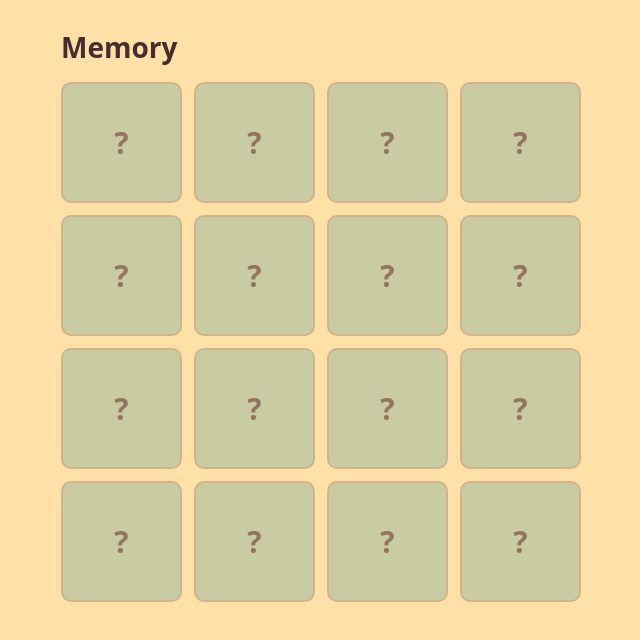
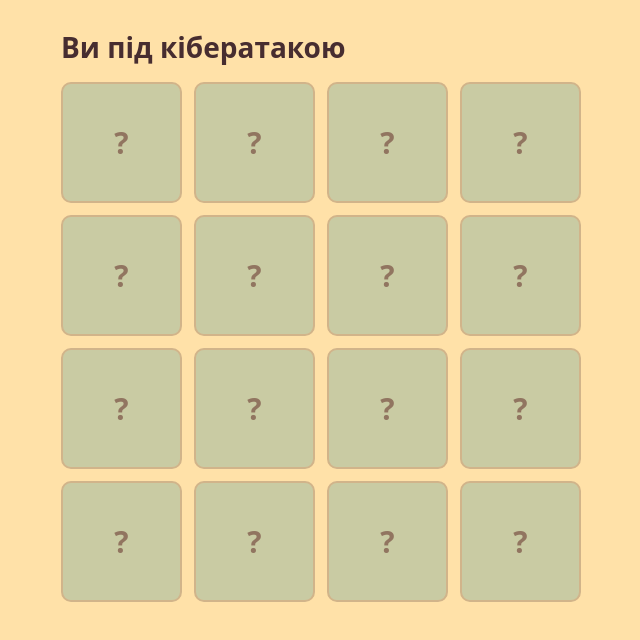
Before and after one commit to KST918/bibbub, a React (Vite) app: page / in a window 1280 px wide. Shown: the top 640 px of the page, without its empty margins (319-959 px from the left). Built offline with nearby package versions, Linux system fonts and the light colour scheme.

Commit message:
feat: заголовок

```diff
--- a/src/App.jsx
+++ b/src/App.jsx
@@ -4,7 +4,7 @@ import { cards } from './data/data';
 export default function App() {
   return (
     <section className="game">
-      <h1 className="game-title">Memory</h1>
+      <h1 className="game-title">Ви під кібератакою</h1>
       <Grid cards={cards} />
     </section>
   );
```
